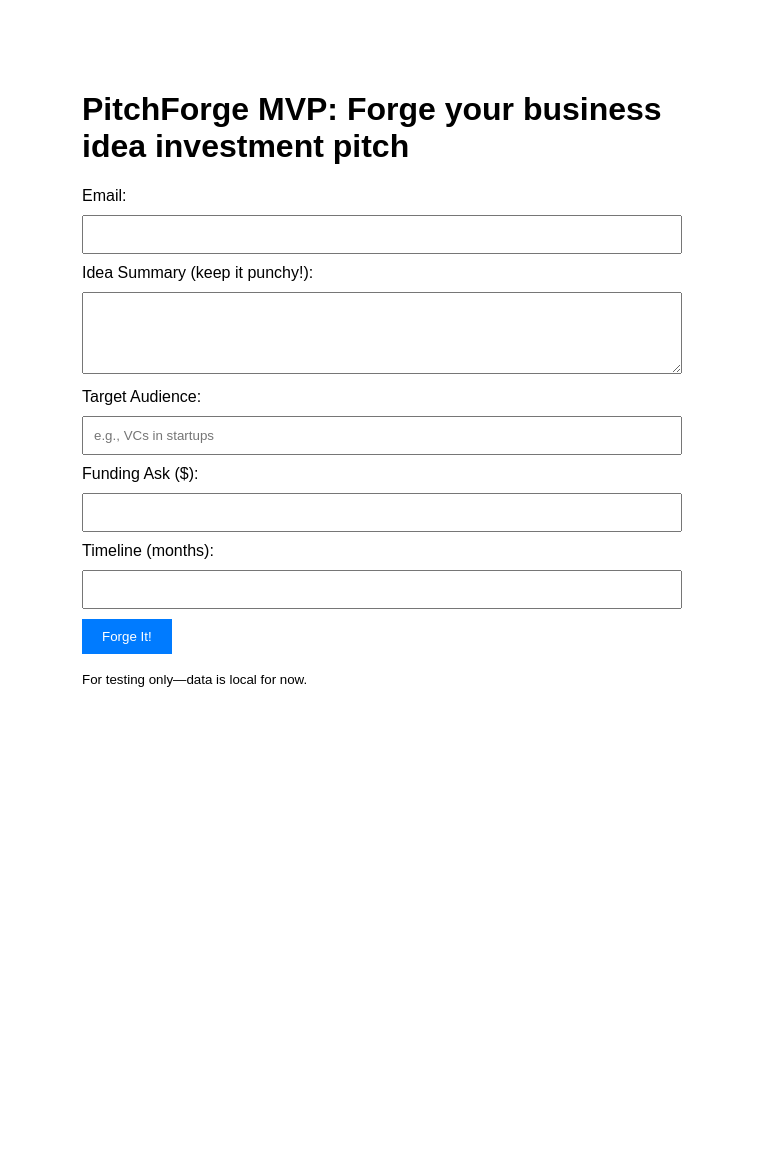
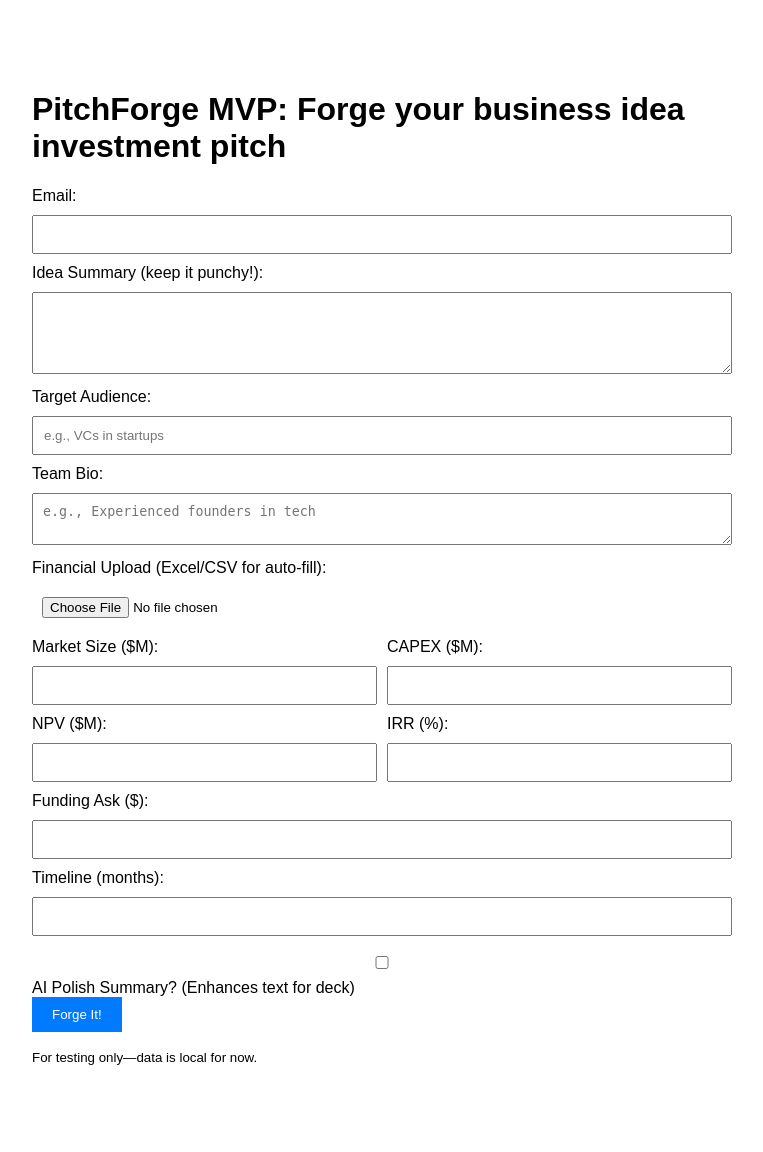
Before and after one commit to RodvenAdAstra/PitchForge-MVP, a Flask app: page / in a window 1280 px wide. Shown: the whole page, without its empty margins (258-1021 px from the left). Before the commit the page ends 687 px from the top, so only its background shows below. Run offline with Flask 3, Linux system fonts and the light colour scheme.

Commit message:
Update form.html

```diff
--- a/templates/form.html
+++ b/templates/form.html
@@ -3,10 +3,12 @@
 <head>
     <title>PitchForge MVP - Tester Input</title>
     <style>
-        body { font-family: Arial, sans-serif; max-width: 600px; margin: 50px auto; padding: 20px; }
+        body { font-family: Arial, sans-serif; max-width: 700px; margin: 50px auto; padding: 20px; }
         input, textarea { width: 100%; padding: 10px; margin: 10px 0; box-sizing: border-box; }
         button { background: #007bff; color: white; padding: 10px 20px; border: none; cursor: pointer; }
         .flash { color: red; }
+        .row { display: flex; gap: 10px; }
+        .col { flex: 1; }
     </style>
 </head>
 <body>
@@ -20,12 +22,31 @@
             </ul>
         {% endif %}
     {% endwith %}
-    <form method="POST">
+    <form method="POST" enctype="multipart/form-data">
         <label>Email: <input type="email" name="email" required></label><br>
         <label>Idea Summary (keep it punchy!): <textarea name="idea_summary" rows="4" required></textarea></label><br>
         <label>Target Audience: <input type="text" name="target_audience" placeholder="e.g., VCs in startups"></label><br>
+        <label>Team Bio: <textarea name="team_bio" rows="2" placeholder="e.g., Experienced founders in tech"></textarea></label><br>
+        <label>Financial Upload (Excel/CSV for auto-fill): <input type="file" name="financial_file" accept=".xlsx,.csv"></label><br>
+        <div class="row">
+            <div class="col">
+                <label>Market Size ($M): <input type="number" name="market_size" step="0.01"></label>
+            </div>
+            <div class="col">
+                <label>CAPEX ($M): <input type="number" name="capex" step="0.01"></label>
+            </div>
+        </div>
+        <div class="row">
+            <div class="col">
+                <label>NPV ($M): <input type="number" name="npv" step="0.01"></label>
+            </div>
+            <div class="col">
+                <label>IRR (%): <input type="number" name="irr" step="0.01"></label>
+            </div>
+        </div>
         <label>Funding Ask ($): <input type="number" name="funding_ask" step="0.01"></label><br>
         <label>Timeline (months): <input type="number" name="timeline_months" min="1"></label><br>
+        <label><input type="checkbox" name="ai_polish"> AI Polish Summary? (Enhances text for deck)</label><br>
         <button type="submit">Forge It!</button>
     </form>
     <p><small>For testing only—data is local for now.</small></p>
```
